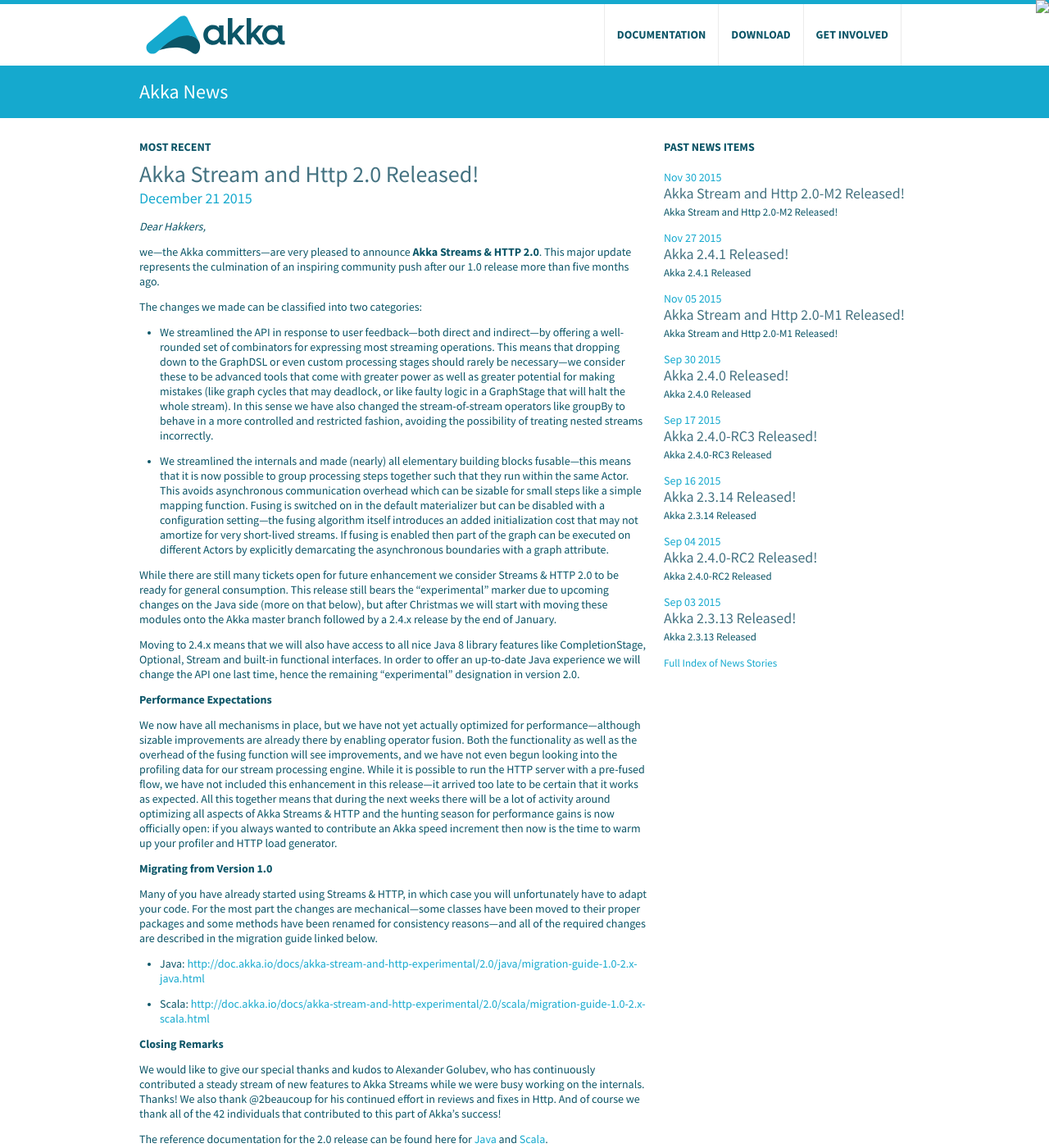
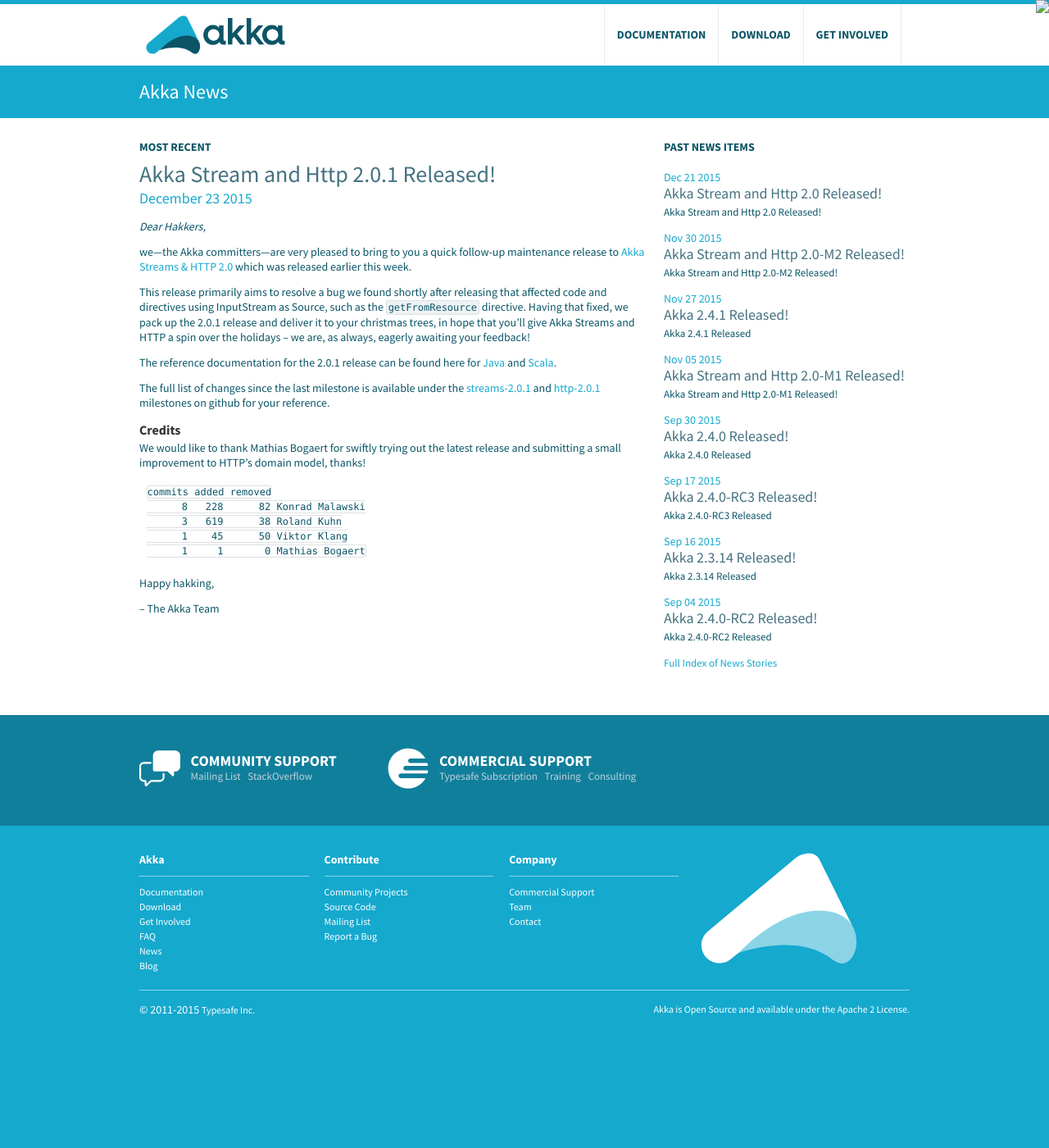
Before and after one commit to raboof/akka.github.com, a Jekyll site: the page built from news/index.md, in a window 1280 px wide and 1400 px high. Shown: the whole window at 82% size. Built offline with Jekyll 4.4.1, drawn with Linux system fonts in a browser that asks for light colours; some of the changed text lies outside the part shown.

Commit message:
2.0.1 release of streams

```diff
--- a/docs/index.md
+++ b/docs/index.md
@@ -40,23 +40,23 @@
 
 ## Akka Streams and HTTP
 
-The current version of the release candidate for the upcoming Akka Streams and HTTP modules are `2.0`.
+The current version of the release candidate for the upcoming Akka Streams and HTTP modules are `2.0.1`.
 
 * The artifacts are available on Maven Central (for use with `scala-library.jar` version `2.11.x`):
-  * `"com.typesafe.akka" % "akka-stream-experimental_2.11" % "2.0"`
-  * `"com.typesafe.akka" % "akka-http-core-experimental_2.11" % "2.0"`
-  * `"com.typesafe.akka" % "akka-http-experimental_2.11" % "2.0"` (for Java & Scala DSL)
+  * `"com.typesafe.akka" % "akka-stream-experimental_2.11" % "2.0.1"`
+  * `"com.typesafe.akka" % "akka-http-core-experimental_2.11" % "2.0.1"`
+  * `"com.typesafe.akka" % "akka-http-experimental_2.11" % "2.0.1"` (for Java & Scala DSL)
   * plus testkits and marshallers
 
 * similarily artifacts for use with `scala-library.jar` version `2.10.x`, are available as:
-  * `"com.typesafe.akka" % "akka-stream-experimental_2.10" % "2.0"`
-  * `"com.typesafe.akka" % "akka-http-core-experimental_2.10" % "2.0"`
-  * `"com.typesafe.akka" % "akka-http-experimental_2.10" % "2.0"` (for Java & Scala DSL)
+  * `"com.typesafe.akka" % "akka-stream-experimental_2.10" % "2.0.1"`
+  * `"com.typesafe.akka" % "akka-http-core-experimental_2.10" % "2.0.1"`
+  * `"com.typesafe.akka" % "akka-http-experimental_2.10" % "2.0.1"` (for Java & Scala DSL)
   * plus testkits and marshallers
 
-* API documentation for [Java](http://doc.akka.io/japi/akka-stream-and-http-experimental/2.0/) and [Scala](http://doc.akka.io/api/akka-stream-and-http-experimental/2.0/)
+* API documentation for [Java](http://doc.akka.io/japi/akka-stream-and-http-experimental/2.0.1/) and [Scala](http://doc.akka.io/api/akka-stream-and-http-experimental/2.0.1/)
 
-* Reference documentation for [Java](http://doc.akka.io/docs/akka-stream-and-http-experimental/2.0/java.html) and [Scala](http://doc.akka.io/docs/akka-stream-and-http-experimental/2.0/scala.html)
+* Reference documentation for [Java](http://doc.akka.io/docs/akka-stream-and-http-experimental/2.0.1/java.html) and [Scala](http://doc.akka.io/docs/akka-stream-and-http-experimental/2.0.1/scala.html)
 
 ## Old Versions
 
--- /dev/null
+++ b/news/_posts/2015-12-23-akka-streams-2.0.1-released.md
@@ -0,0 +1,30 @@
+---
+layout: news
+title: Akka Stream and Http 2.0.1 Released!
+author: Konrad 'ktoso' Malawski
+short: Akka Stream and Http 2.0.1 Released!
+---
+
+*Dear Hakkers,*
+
+we—the Akka committers—are very pleased to bring to you a quick follow-up maintenance release  to [Akka Streams & HTTP 2.0](http://akka.io/news/2015/12/21/akka-streams-2.0-released.html) which was released earlier this week.
+
+This release primarily aims to resolve a bug we found shortly after releasing that affected code and directives using InputStream as Source, such as the `getFromResource` directive. Having that fixed, we pack up the 2.0.1 release and deliver it to your christmas trees, in hope that you'll give Akka Streams and HTTP a spin over the holidays – we are, as always, eagerly awaiting your feedback!
+
+The reference documentation for the 2.0.1 release can be found here for [Java](http://doc.akka.io/docs/akka-stream-and-http-experimental/2.0.1/java.html) and [Scala](http://doc.akka.io/docs/akka-stream-and-http-experimental/2.0.1/scala.html).
+
+The full list of changes since the last milestone is available under the [streams-2.0.1](https://github.com/akka/akka/issues?q=is%3Aissue+milestone%3Astreams-2.0.1+is%3Aclosed) and [http-2.0.1](https://github.com/akka/akka/issues?q=is%3Aissue+milestone%3Ahttp-2.0.1+is%3Aclosed) milestones on github for your reference.
+
+#### Credits ####
+
+We would like to thank Mathias Bogaert for swiftly trying out the latest release and submitting a small improvement to HTTP's domain model, thanks!
+
+    commits added removed
+          8   228      82 Konrad Malawski
+          3   619      38 Roland Kuhn
+          1    45      50 Viktor Klang
+          1     1       0 Mathias Bogaert
+
+Happy hakking,
+
+-- The Akka Team
```
